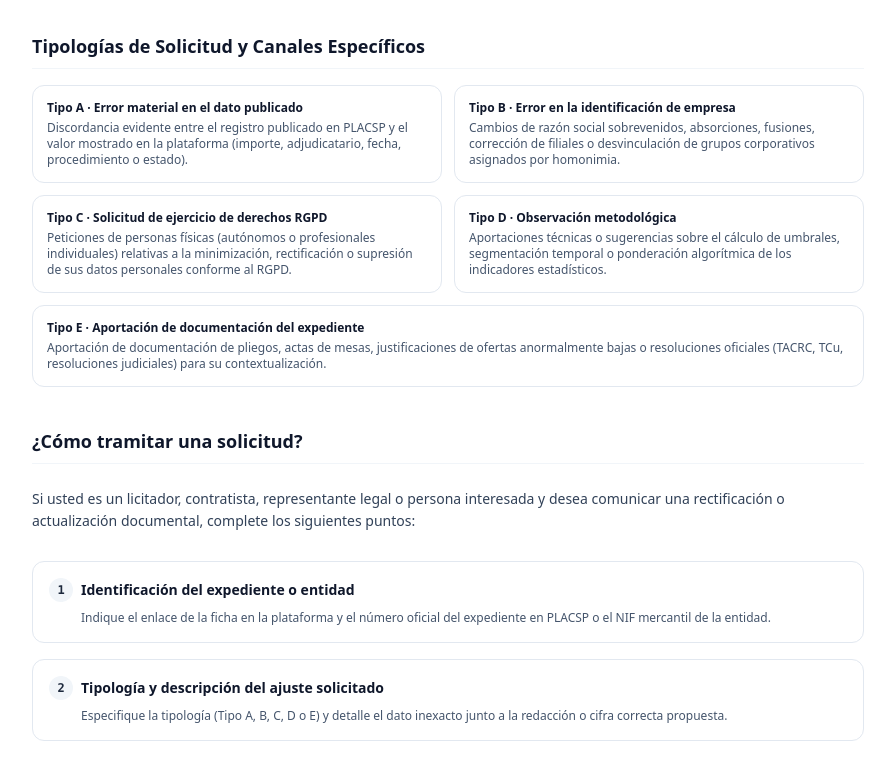
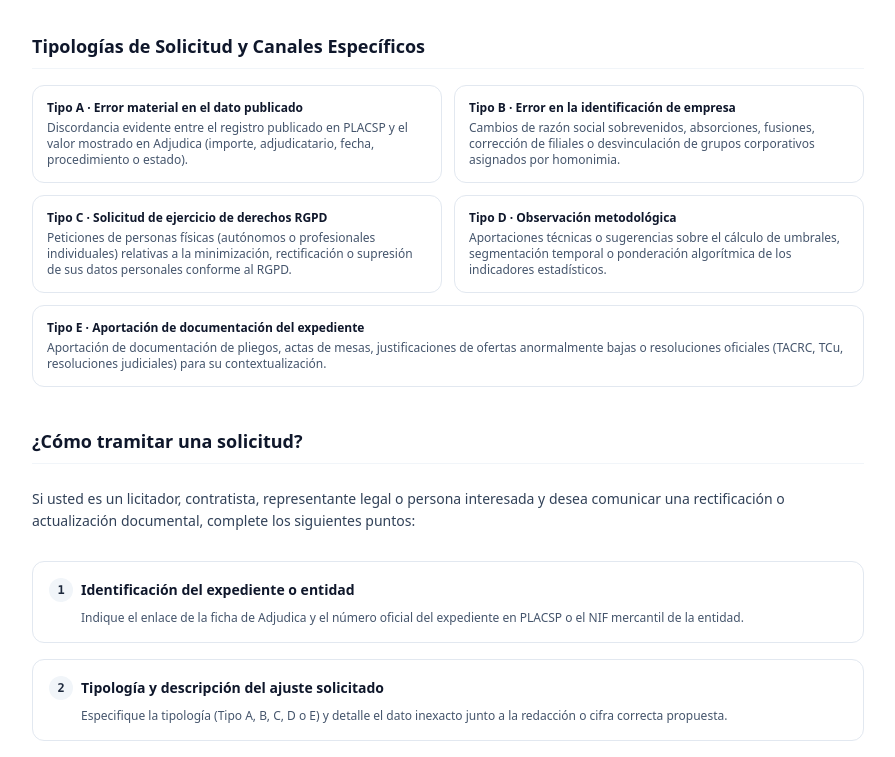
Before and after one commit to soker90/adjudica, a Next.js app: page /rectificacion in a window 1280 px wide. Shown: the part 520-1277 px from the top of the page, without its empty margins (192-1087 px from the left). Built offline with nearby package versions, Linux system fonts and the light colour scheme; no server answers.

Commit message:
feat(config): preserve instance-specific copy in src/app/rectificacion/page.tsx

```diff
--- a/src/app/rectificacion/page.tsx
+++ b/src/app/rectificacion/page.tsx
@@ -74,7 +74,7 @@ export default function RectificacionPage() {
         <div className="grid grid-cols-1 md:grid-cols-2 gap-3 text-xs">
           <div className="p-3.5 rounded-xl border border-slate-200 bg-white space-y-1">
             <span className="font-bold text-slate-900 block">Tipo A · Error material en el dato publicado</span>
-            <p className="text-slate-600">Discordancia evidente entre el registro publicado en PLACSP y el valor mostrado en la plataforma (importe, adjudicatario, fecha, procedimiento o estado).</p>
+            <p className="text-slate-600">Discordancia evidente entre el registro publicado en PLACSP y el valor mostrado en {SITE_CONFIG.siteName} (importe, adjudicatario, fecha, procedimiento o estado).</p>
           </div>
           <div className="p-3.5 rounded-xl border border-slate-200 bg-white space-y-1">
             <span className="font-bold text-slate-900 block">Tipo B · Error en la identificación de empresa</span>
@@ -115,7 +115,7 @@ export default function RectificacionPage() {
               <span>Identificación del expediente o entidad</span>
             </div>
             <p className="text-xs text-slate-600 ml-8">
-              Indique el enlace de la ficha en la plataforma y el número oficial del expediente en PLACSP o el NIF mercantil de la entidad.
+              Indique el enlace de la ficha de {SITE_CONFIG.siteName} y el número oficial del expediente en PLACSP o el NIF mercantil de la entidad.
             </p>
           </div>
 
```
